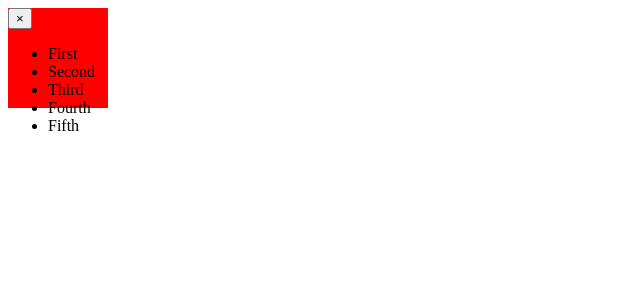
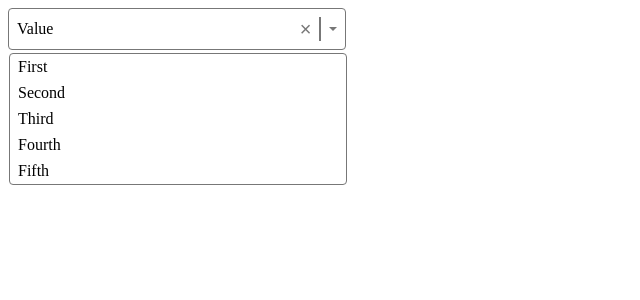
Before and after one commit to JanSzyprzak/React_Custom_Select_Component, a React (Vite) app in the folder Custom_Select/: page / in a window 1280 px wide. Shown: the top 300 px of the page, without its empty margins (0-640 px from the left). Built offline with nearby package versions, Linux system fonts and the light colour scheme.

Commit message:
Add basic styles

```diff
--- a/Custom_Select/src/Select.tsx
+++ b/Custom_Select/src/Select.tsx
@@ -18,12 +18,12 @@
 
 export function Select({ value, onChange, options }: SelectProps) {
     return (
-        <div className={styles.container}>
-            <span className={styles.value}></span>
+        <div tabIndex={0} className={styles.container}>
+            <span className={styles.value}>Value</span>
             <button className={styles["clear-btn"]}>&times;</button>
             <div className={styles.divider}></div>
             <div className={styles.caret}></div>
-            <ul className={styles.options}>
+            <ul className={`${styles.options} ${styles.show}`}>
                 {options.map(option => (
                     <li key={option.label} className={styles.option}>
                         {option.label}
--- a/Custom_Select/src/select.module.css
+++ b/Custom_Select/src/select.module.css
@@ -1,5 +1,82 @@
 .container {
-    background: red;
-    width: 100px;
-    height: 100px;
+    position: relative;
+    width: 20em;
+    min-height: 1.5em;
+    border: .05em solid #777;
+    display: flex;
+    align-items: center;
+    gap: .5em;
+    padding: .5em;
+    border-radius: .25em;
+    outline: none;
 }
+
+.container:focus {
+    border-color: hsl(200, 100%, 50%);
+}
+
+.value {
+    flex-grow: 1;
+}
+
+.clear-btn {
+    background: none;
+    color: #777;
+    border: none;
+    outline: none;
+    cursor: pointer;
+    padding: 0;
+    font-size: 1.25em;
+}
+
+.clear-btn:focus,
+.clear-btn:hover {
+    color: #333;
+}
+
+.divider {
+    background-color: #777;
+    align-self: stretch;
+    width: .1em;
+}
+
+.caret {
+    translate: 0 25%;
+    border: .25em solid transparent;
+    border-top-color: #777
+}
+
+.options {
+    position: absolute;
+    margin: 0;
+    padding: 0;
+    list-style: none;
+    display: none;
+    max-height: 15em;
+    overflow-y: auto;
+    border: .05em solid #777;
+    border-radius: .25em;
+    width: 100%;
+    left: 0;
+    top: calc(100% + .25em);
+    background-color: white;
+    z-index: 100;
+}
+
+.options.show {
+    display: block;
+}
+
+.option {
+    padding: .25em .5em;
+    cursor: pointer;
+}
+
+.option.highlighted {
+    background-color: hsl(200, 100%, 50%);
+    color: white;
+}
+
+.option.selected {
+    background-color: hsl(200, 100%, 70%);
+}
```
